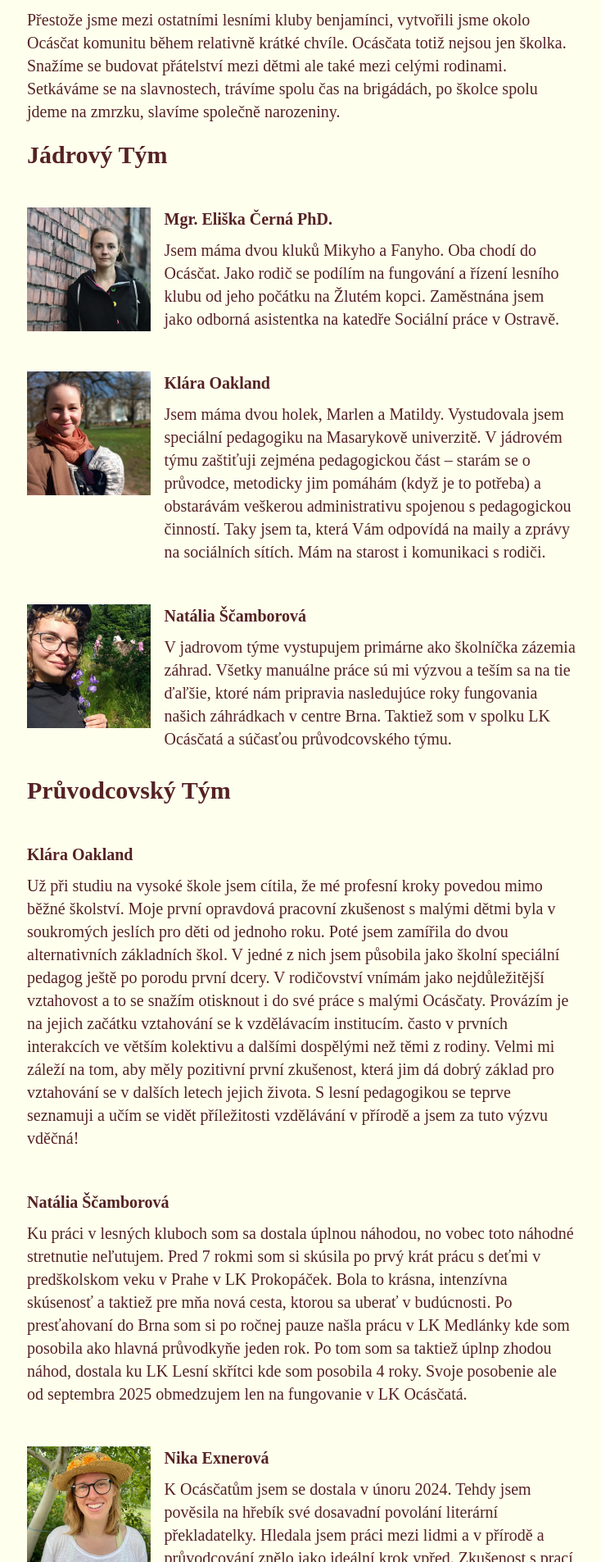
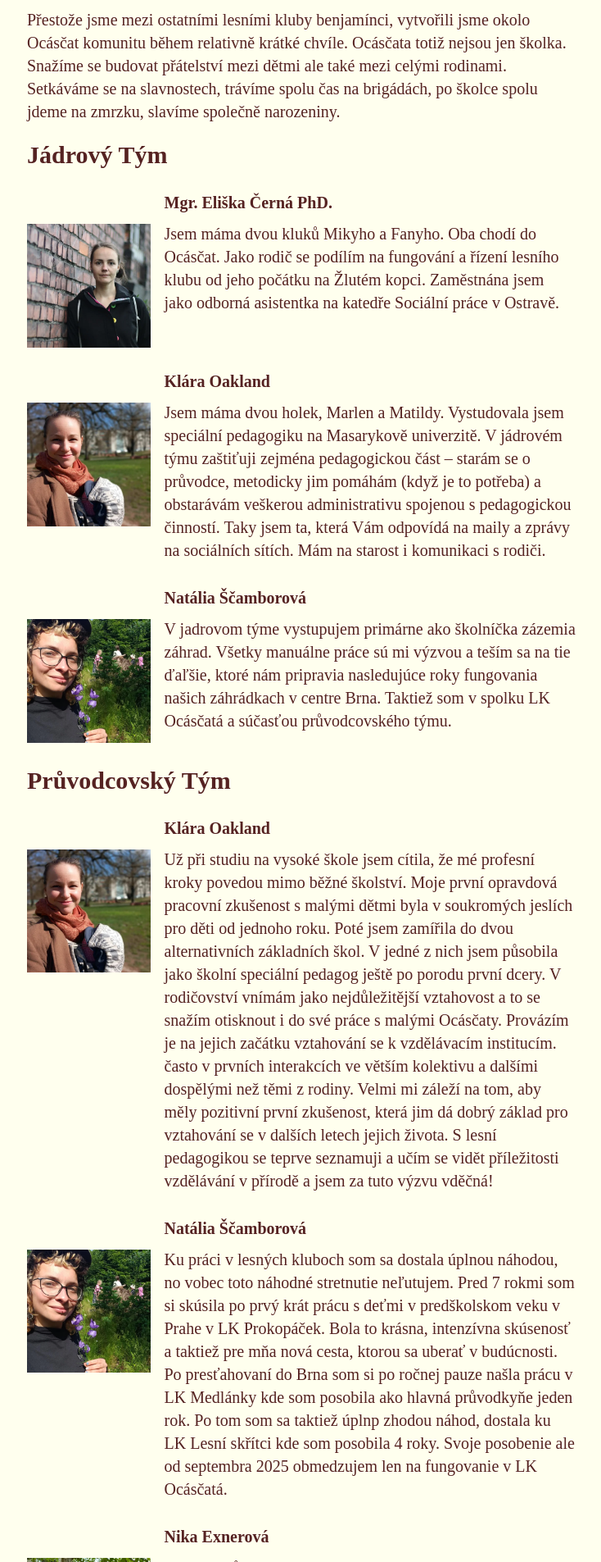
Before and after one commit to tasuki/ocascata, a Jekyll site: the page built from _pages/o-nas.md, in a window 1280 px wide. Shown: the part 1891-3796 px from the top of the page at 82% size, without its empty margins (272-1006 px from the left). Built offline with Jekyll 4.4.1, drawn with Linux system fonts in a browser that asks for light colours; some web fonts are replaced.

Commit message:
Lepší medailonky

```diff
--- a/_pages/o-nas.md
+++ b/_pages/o-nas.md
@@ -59,11 +59,17 @@ Přestože jsme mezi ostatními lesními kluby benjamínci, vytvořili jsme okol
 ## Průvodcovský Tým
 
 <div class="pure-g medailonek">
-	<div class="pure-u-sm-4-4">
+	<div class="pure-u-sm-1-4">
+		<img src="/public/fotky-pruvodkyne/klara.webp"/>
+	</div>
+	<div class="pure-u-sm-3-4">
 		<h4>Klára Oakland</h4>
 		<p>Už při studiu na vysoké škole jsem cítila, že mé profesní kroky povedou mimo běžné školství. Moje první opravdová pracovní zkušenost s malými dětmi byla v soukromých jeslích pro děti od jednoho roku. Poté jsem zamířila do dvou alternativních základních škol. V jedné z nich jsem působila jako školní speciální pedagog ještě po porodu první dcery.  V rodičovství vnímám jako nejdůležitější vztahovost a to se snažím otisknout i do své práce s malými Ocásčaty. Provázím je na jejich začátku vztahování se k vzdělávacím institucím. často v prvních interakcích ve větším kolektivu a dalšími dospělými než těmi z rodiny. Velmi mi záleží na tom, aby měly pozitivní první zkušenost, která jim dá dobrý základ pro vztahování se v dalších letech jejich života. S lesní pedagogikou se teprve seznamuji a učím se vidět příležitosti vzdělávání v přírodě a jsem za tuto výzvu vděčná!</p>
 	</div>
-	<div class="pure-u-sm-4-4">
+	<div class="pure-u-sm-1-4">
+		<img src="/public/fotky-pruvodkyne/naty.webp"/>
+	</div>
+	<div class="pure-u-sm-3-4">
 		<h4>Natália Ščamborová</h4>
 		<p>Ku práci v lesných kluboch som sa dostala úplnou náhodou, no vobec toto náhodné stretnutie neľutujem. Pred 7 rokmi som si skúsila po prvý krát prácu s deťmi v predškolskom veku v Prahe v LK Prokopáček. Bola to krásna, intenzívna skúsenosť a taktiež pre mňa nová cesta, ktorou sa uberať v budúcnosti. Po presťahovaní do Brna som si po ročnej pauze našla prácu v LK Medlánky kde som posobila ako hlavná průvodkyňe jeden rok. Po tom som sa taktiež úplnp zhodou náhod, dostala ku LK Lesní skřítci kde som posobila 4 roky. Svoje posobenie ale od septembra 2025 obmedzujem len na fungovanie v LK Ocásčatá. </p>
 	</div>
--- a/public/style.css
+++ b/public/style.css
@@ -93,7 +93,8 @@ td { padding: 5px 10px; border: 1px solid var(--border); }
 .photo { width: 100%; margin-bottom: 10px; }
 .pure-u-sm-1-2 .photo { width: 95%; }
 .medailonek h4 { margin-top: 0px; }
+.medailonek img { margin-top: 20px; width: 90%; }
 @media screen and (min-width: 35.5em) {
-	.medailonek h4 { margin-top: 40px; }
+	.medailonek h4 { margin-top: 20px; }
+	.medailonek img { margin-top: 60px; }
 }
-.medailonek img { margin-top: 40px; width: 90%; }
```
